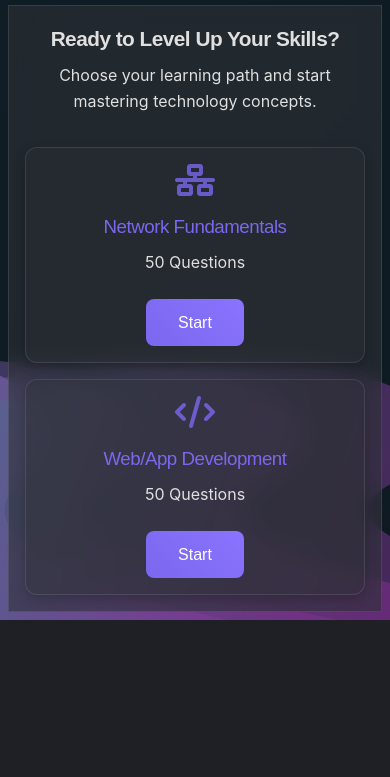
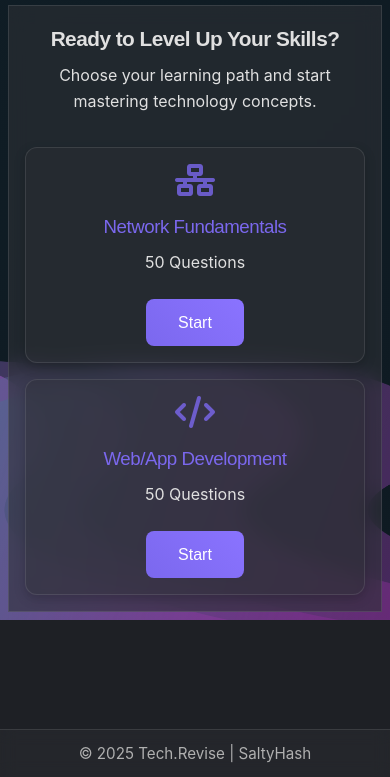
Before and after one commit to curiousboey/tech.revise_mobile, a plain HTML site: page index.html in a window 390 px wide. Shown: the part 67-844 px from the top of the page. Drawn offline with Linux system fonts and the light colour scheme; a web font is replaced by a local one.

Commit message:
Added file for tech.revise-mobile edition

```diff
--- a/index.html
+++ b/index.html
@@ -91,6 +91,22 @@
     <script src="web-app-dev-quiz.js"></script>
     <script src="script-new.js"></script>
 </body>
+
+        <footer class="footer">
+            <div class="footer-content">
+                <span>© 2025 Tech.Revise | SaltyHash</span>
+            </div>
+        </footer>
+        <script>
+            // Footer resize logic for Wix embedding
+            function adjustFooter() {
+                var footer = document.querySelector('.footer');
+                if (!footer) return;
+                footer.style.width = window.innerWidth + 'px';
+            }
+            window.addEventListener('resize', adjustFooter);
+            window.addEventListener('DOMContentLoaded', adjustFooter);
+        </script>
 </html>
 
     <!-- Accessibility and mobile improvements -->
--- a/style.css
+++ b/style.css
@@ -8,6 +8,33 @@
     --border-color: rgba(255, 255, 255, 0.1); /* Translucent border */
     --success-color: #28a745;
     --danger-color: #dc3545;
+}
+
+/* Desktop footer styles */
+.footer {
+    width: 100vw;
+    position: fixed;
+    left: 0;
+    bottom: 0;
+    background: var(--secondary-color);
+    color: var(--light-text);
+    text-align: center;
+    padding: 1rem 0;
+    font-size: 1rem;
+    z-index: 100;
+    border-top: 1px solid var(--border-color);
+    backdrop-filter: blur(8px);
+}
+.footer-content {
+    width: 100%;
+    margin: 0 auto;
+}
+
+@media (max-width: 600px) {
+    .footer {
+        padding: 0.7rem 0;
+        font-size: 0.95rem;
+    }
 }
 
 * {
```
